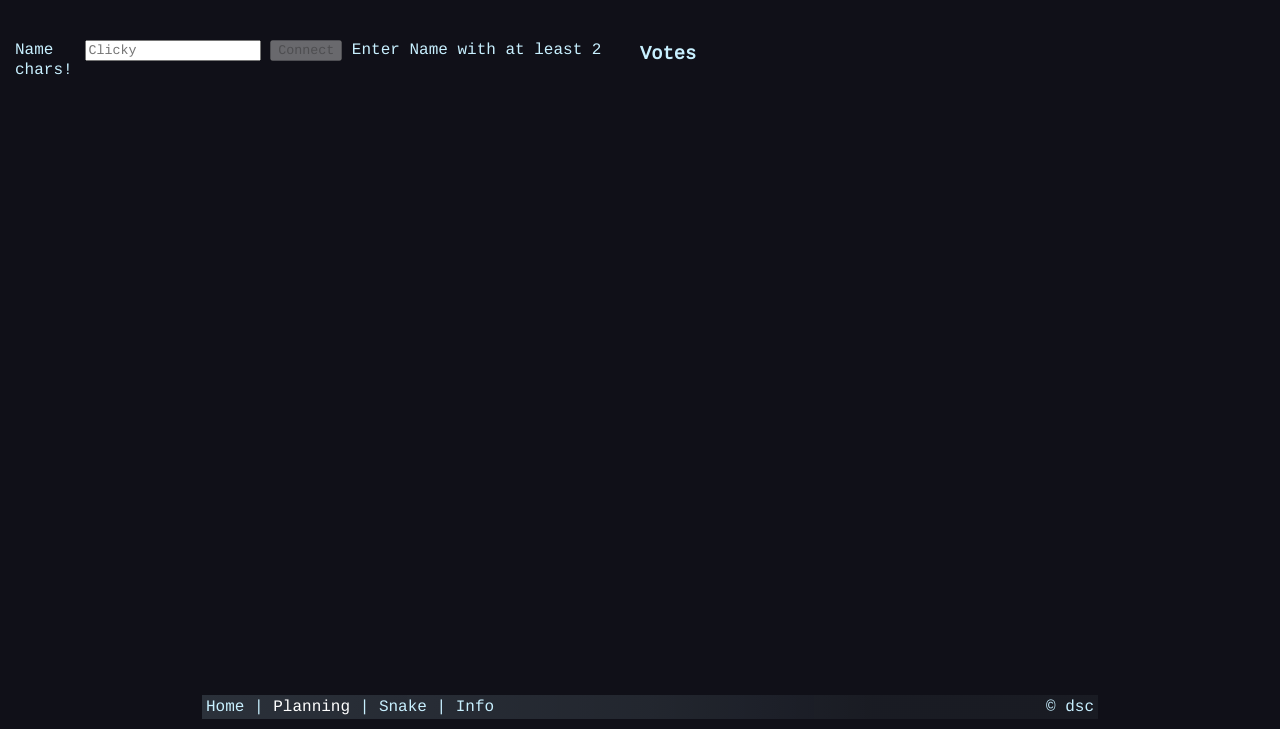
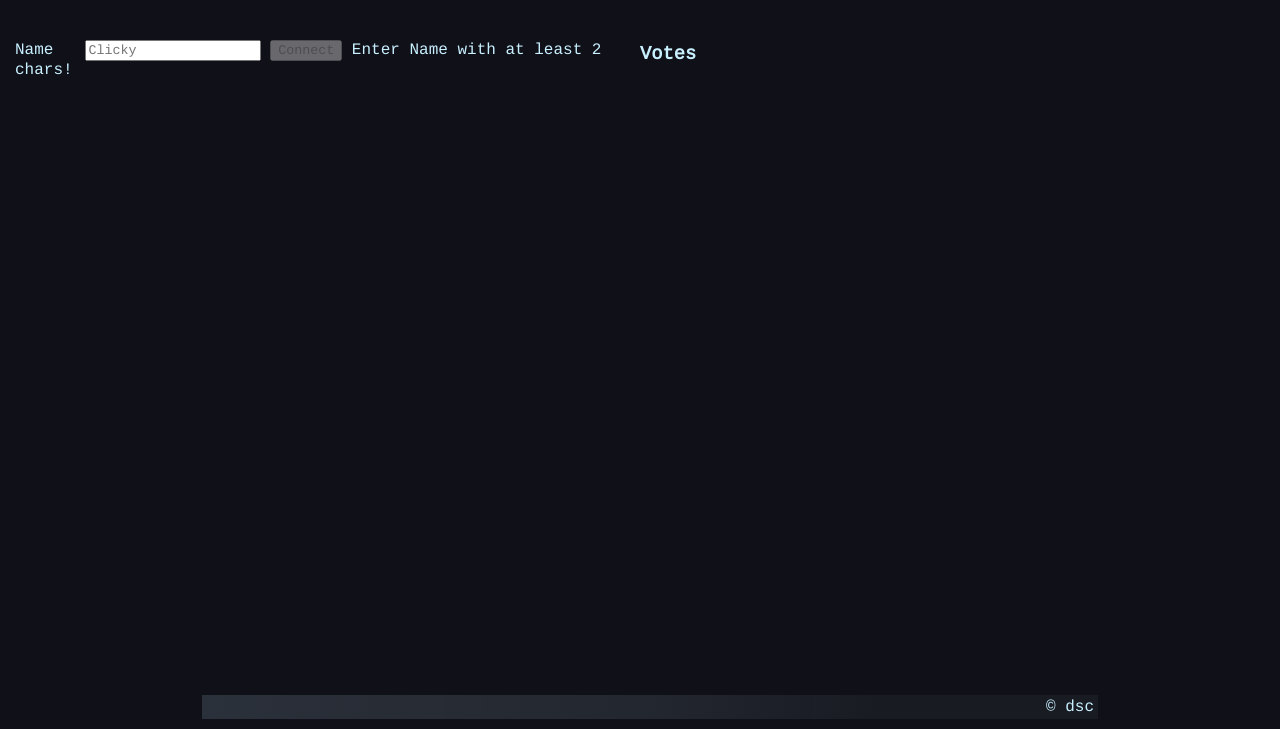
Before and after one commit to dscham/ppoker, a website: page frontend/index.html in a window 1280 px wide. Shown: the part 71-800 px from the top of the page. Drawn offline with Linux system fonts and the light colour scheme.

Commit message:
Removed Footer Links

```diff
--- a/frontend/index.html
+++ b/frontend/index.html
@@ -53,14 +53,6 @@
 
         <footer id="page-footer">
             <p>
-                <a href="/">Home</a>
-                <a>|</a>
-                <a href="/pages/planning/" class="current">Planning</a>
-                <a>|</a>
-                <a href="/pages/snake/">Snake</a>
-                <a>|</a>
-                <a href="/pages/info/">Info</a>
-
                 <span id="copy" class="pull-right">&copy; dsc</span>
             </p>
         </footer>
```
